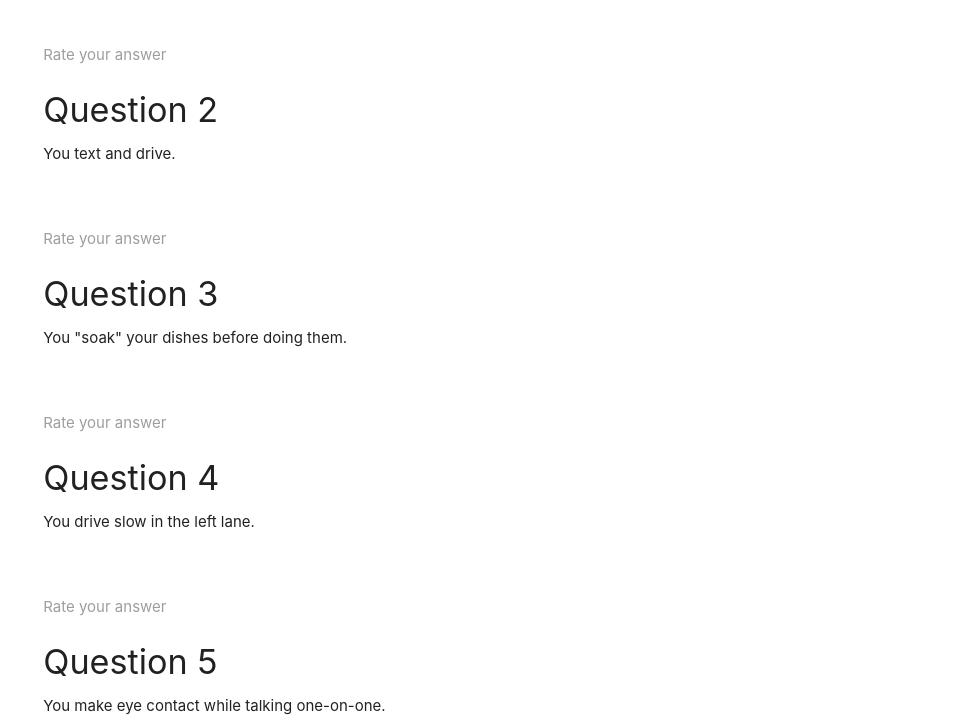
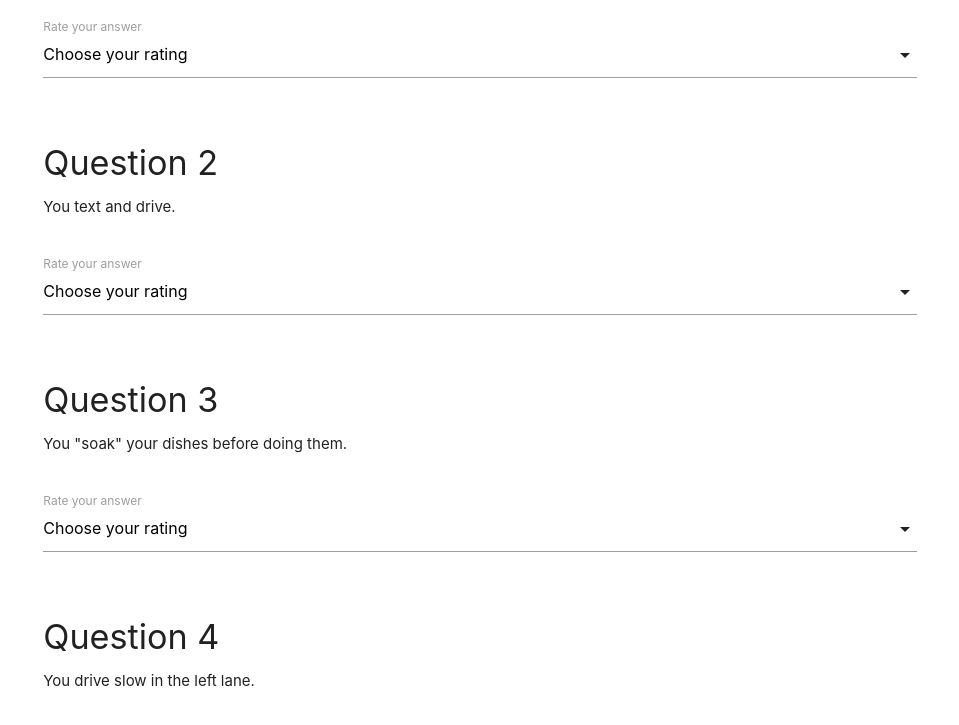
Before and after one commit to Jhint24/friend-finder, a plain HTML site: page app/public/survey.html in a window 1280 px wide. Shown: the part 688-1413 px from the top of the page, without its empty margins (160-1119 px from the left). Drawn offline with nearby package versions, Linux system fonts and the light colour scheme.

Commit message:
adding script to html

```diff
--- a/app/public/survey.html
+++ b/app/public/survey.html
@@ -257,6 +257,9 @@
     <!--JavaScript at end of body for optimized loading-->
     <script src="https://cdnjs.cloudflare.com/ajax/libs/materialize/1.0.0-beta/js/materialize.min.js"></script>
     <script type="text/javascript">
+      $(document).ready(function() {
+    $('select').formSelect();
+  });
         $(".submit").on("click", function (event) {
             event.preventDefault();
             // Here we grab the form elements
```
